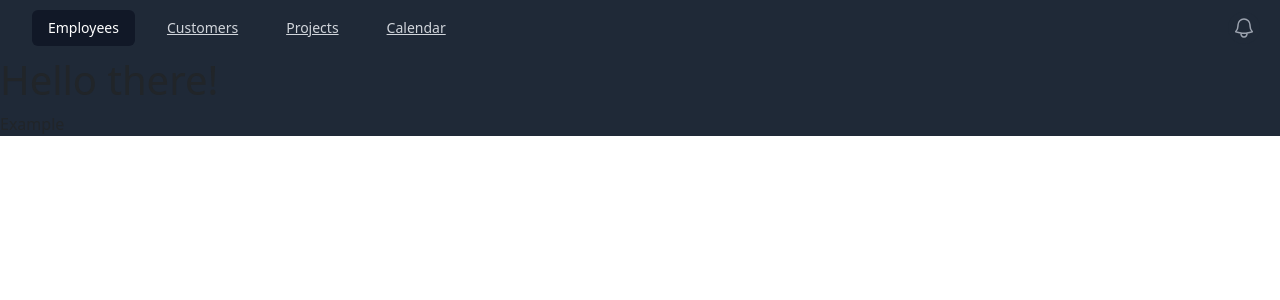
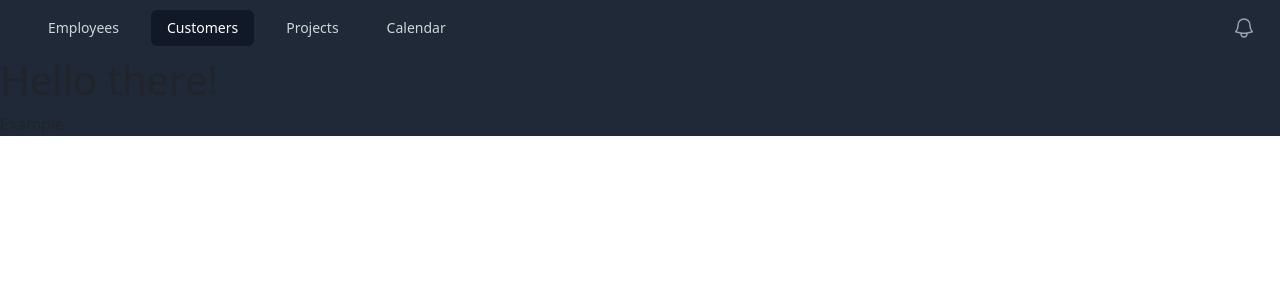
Before and after one commit to SoloSharew12345/react, a React (Create React App) app: page /Customers in a window 1280 px wide. Shown: the top 300 px of the page. Built offline with nearby package versions, Linux system fonts and the light colour scheme.

Commit message:
NavLink  in place of  Anchor

```diff
--- a/src/App.js
+++ b/src/App.js
@@ -13,16 +13,17 @@
 
 function App() {
   return (
-    <Header>
+
       <BrowserRouter>
+      <Header>
       <Routes>
          <Route path="/Employees" element={<Employees/>} />
 
          <Route path= "/Customers" element={<Customers/>} />
       </Routes>
+      </Header>
       </BrowserRouter>
 
-   </Header>
   )
 }
 
--- a/src/components/Header.js
+++ b/src/components/Header.js
@@ -1,12 +1,13 @@
 import { Fragment } from 'react'
 import { Disclosure, Menu, Transition } from '@headlessui/react'
 import { Bars3Icon, BellIcon, XMarkIcon } from '@heroicons/react/24/outline'
+import { NavLink } from 'react-router-dom';
 
 const navigation = [
-  { name: 'Employees', href: '/Employees', current: true },
-  { name: 'Customers', href: '/Customers', current: false },
-  { name: 'Projects', href: '#', current: false },
-  { name: 'Calendar', href: '#', current: false },
+  { name: 'Employees', href: '/Employees'},
+  { name: 'Customers', href: '/Customers'},
+  { name: 'Projects', href: '/other' },
+  { name: 'Calendar', href: '/other2' },
 ]
 
 function classNames(...classes) {
@@ -36,17 +37,21 @@
                 <div className="hidden sm:ml-6 sm:block">
                   <div className="flex space-x-4">
                     {navigation.map((item) => (
-                      <a
+                      <NavLink
                         key={item.name}
-                        href={item.href}
+                        to={item.href}
                         className={classNames(
                           item.current ? 'no-underline bg-gray-900 text-white' : 'on-underline text-gray-300 hover:bg-gray-700 hover:text-white',
                           'rounded-md px-3 py-2 text-sm font-medium'
                         )}
-                        aria-current={item.current ? 'page' : undefined}
+                        className={({isActive}) => {
+                           return  'px-3 py-2 rounded-md text-sm font-medium no-underline ' +
+                           (!isActive ? 'text-gray-300 hover:bg-gray-700 hover:text-white' : 'bg-gray-900 text-white')
+                        }}
+
                       >
                         {item.name}
-                      </a>
+                      </NavLink>
                     ))}
                   </div>
                 </div>
```
